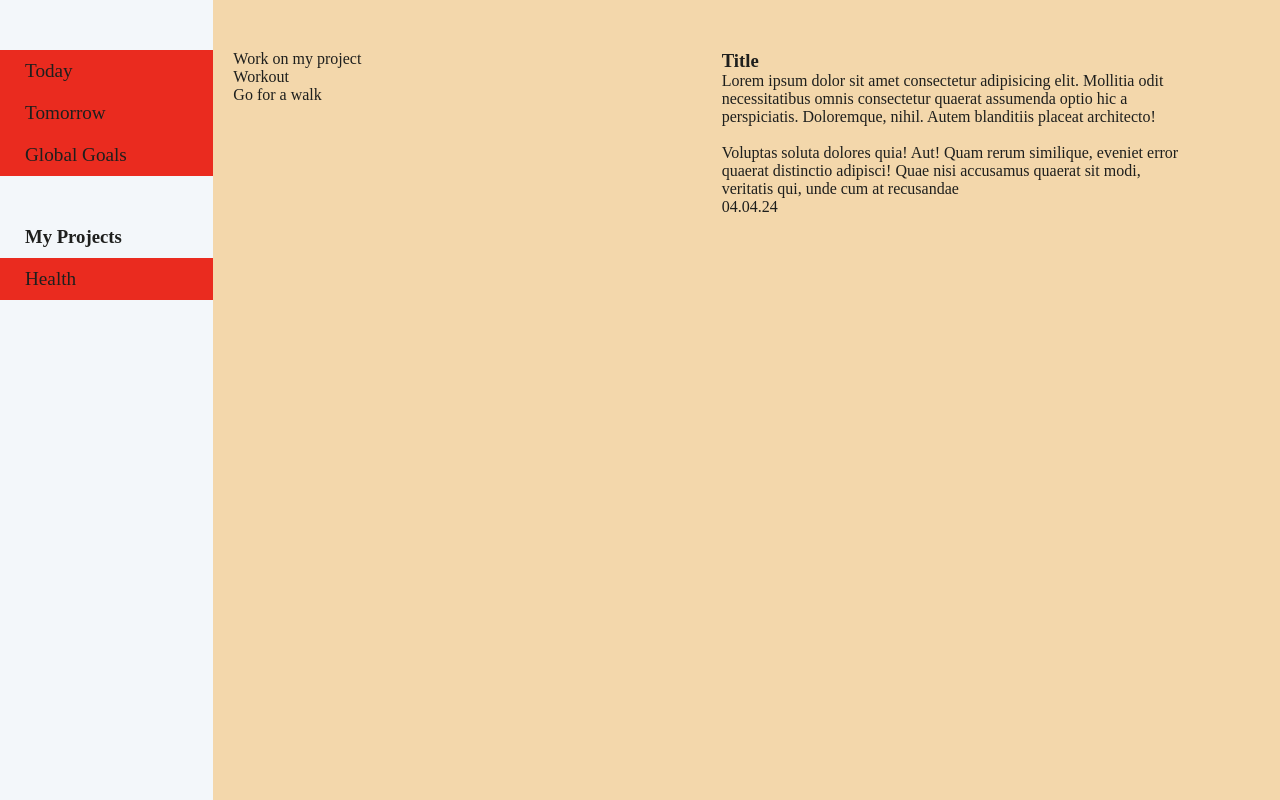
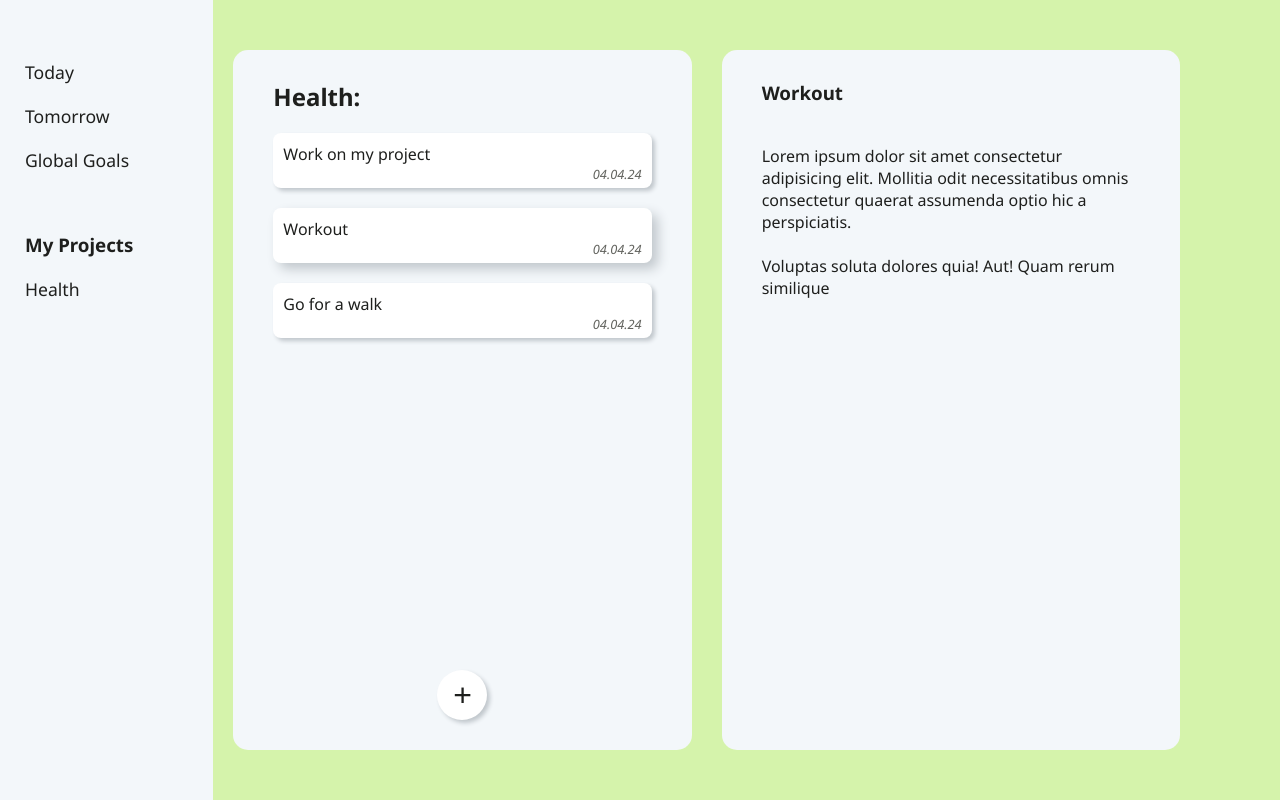
Before and after one commit to DenVIII/todoos, a website built with webpack: page dist/index.html in a window 1280 px wide. Built offline with nearby package versions, Linux system fonts and the light colour scheme.

Commit message:
Create a custom project page layout

```diff
--- a/dist/index.html
+++ b/dist/index.html
@@ -3,6 +3,9 @@
   <head>
     <meta charset="utf-8" />
     <title>Todoos - your organizer-app</title>
+    <link rel="preconnect" href="https://fonts.googleapis.com">
+    <link rel="preconnect" href="https://fonts.gstatic.com" crossorigin>
+    <link href="https://fonts.googleapis.com/css2?family=Noto+Sans:ital,wght@0,100..900;1,100..900&display=swap" rel="stylesheet">
     <link rel="stylesheet" href="styles.css">
   </head>
   <body>
@@ -19,22 +22,32 @@
     </nav>
     <main id="content">
       <div class="task-list">
-        <div class="task">Work on my project</div>
-        <div class="task">Workout</div>
-        <div class="task">Go for a walk</div>
+        <h2 class="title">Health:</h2>
+        <div class="task btn">
+          <p class="task-name">Work on my project</p>
+          <p class="due-date">04.04.24</p>
+        </div>
+        <div class="task btn active">
+          <p class="task-name">Workout</p>
+          <p class="due-date">04.04.24</p>
+        </div>
+        <div class="task btn">
+          <p class="task-name">Go for a walk</p>
+          <p class="due-date">04.04.24</p>
+        </div>
+        <button class="new-task btn">+</button>
       </div>
       <div class="task-description">
-        <h3>Title</h3>
-        <p class="description">Lorem ipsum dolor sit amet consectetur adipisicing elit.
-          Mollitia odit necessitatibus omnis consectetur quaerat assumenda optio hic a perspiciatis.
-          Doloremque, nihil. Autem blanditiis placeat architecto!
-        </p>
-        <br>
-        <p>
-          Voluptas soluta dolores quia! Aut! Quam rerum similique, eveniet error quaerat distinctio adipisci!
-          Quae nisi accusamus quaerat sit modi, veritatis qui, unde cum at recusandae
-        </p>
-        <p class="due-date">04.04.24</p>
+        <h3>Workout</h3>
+        <div class="description">
+          <p>Lorem ipsum dolor sit amet consectetur adipisicing elit.
+            Mollitia odit necessitatibus omnis consectetur quaerat assumenda optio hic a perspiciatis.
+          </p>
+          <br>
+          <p>
+            Voluptas soluta dolores quia! Aut! Quam rerum similique
+          </p>
+        </div>
       </div>
     </main>
    <script src="main.js"></script>
--- a/dist/styles.css
+++ b/dist/styles.css
@@ -1,9 +1,13 @@
 :root {
     --main-color: #f3f7fa;
-    --background-color: #f3d7ab;
+    --background-color: #d5f3ab;
+    --hovered-color: #edf0f2;
+    --shadow-color: rgb(193, 199, 204);
+    --btn-color: white;
     --text-color: #1e1f1d;
     --secondary-color: #392F5A;
     --accent-color: #EA2B1F;
+    --elem-shadow: 3px 3px 4px var(--shadow-color);
 }
 
 *, ::after, ::before {
@@ -22,7 +26,29 @@ body {
     grid-template-columns: 1fr 5fr;
     grid-template-rows: 1fr;
     height: 100vh;
+    font-family: "Noto Sans";
 }
+
+.btn {
+    color: var(--text-color);
+    background-color: var(--btn-color);
+    box-shadow: var(--elem-shadow);
+}
+
+.btn:hover {
+    background-color: var(--hovered-color);
+    cursor: pointer;
+}
+
+.active {
+    box-shadow: 6px 6px 12px var(--shadow-color);
+}
+
+.active:hover {
+    background-color: var(--btn-color);
+}
+
+/* Sidebar */
 
 .sidebar {
     background-color: var(--main-color);
@@ -32,11 +58,10 @@ body {
 }
 
 .sidebar li {
-    background-color: var(--accent-color);
     border: none;
     width: 100%;
     text-align: start;
-    font-size: 1.2rem;
+    font-size: 1.1rem;
 }
 
 ul > * {
@@ -51,10 +76,55 @@ ul > * {
     margin-bottom: 40px;
 }
 
+nav li:hover, nav h3:hover {
+    background-color: var(--hovered-color);
+    cursor: pointer;
+}
+
+/* main content */
+
 #content {
     background-color: var(--background-color);
     display: grid;
     grid-template-columns: 1fr 1fr;
-    padding: 50px 100px 0 20px;
+    padding: 50px 100px 50px 20px;
     gap: 30px;
 }
+
+.task-list, .task-description {
+    display: flex;
+    flex-direction: column;
+    width: 100%;
+    background-color: var(--main-color);
+    border-radius: 15px;
+    padding: 30px 40px;
+    gap: 20px;
+}
+
+.task {
+    padding: 10px;
+    padding-bottom: 5px;
+    border-radius: 0.5rem;
+}
+
+.new-task {
+    font-size: 2rem;
+    border: none;
+    width: 50px;
+    height: 50px;
+    border-radius: 25px;
+    margin: auto;
+    margin-bottom: 0;
+}
+
+.description {
+    margin-top: 20px;
+}
+
+.due-date {
+    text-align: right;
+    font-style: italic;
+    margin-top: auto;
+    font-size: 0.8rem;
+    color: #62635e;
+}
```
